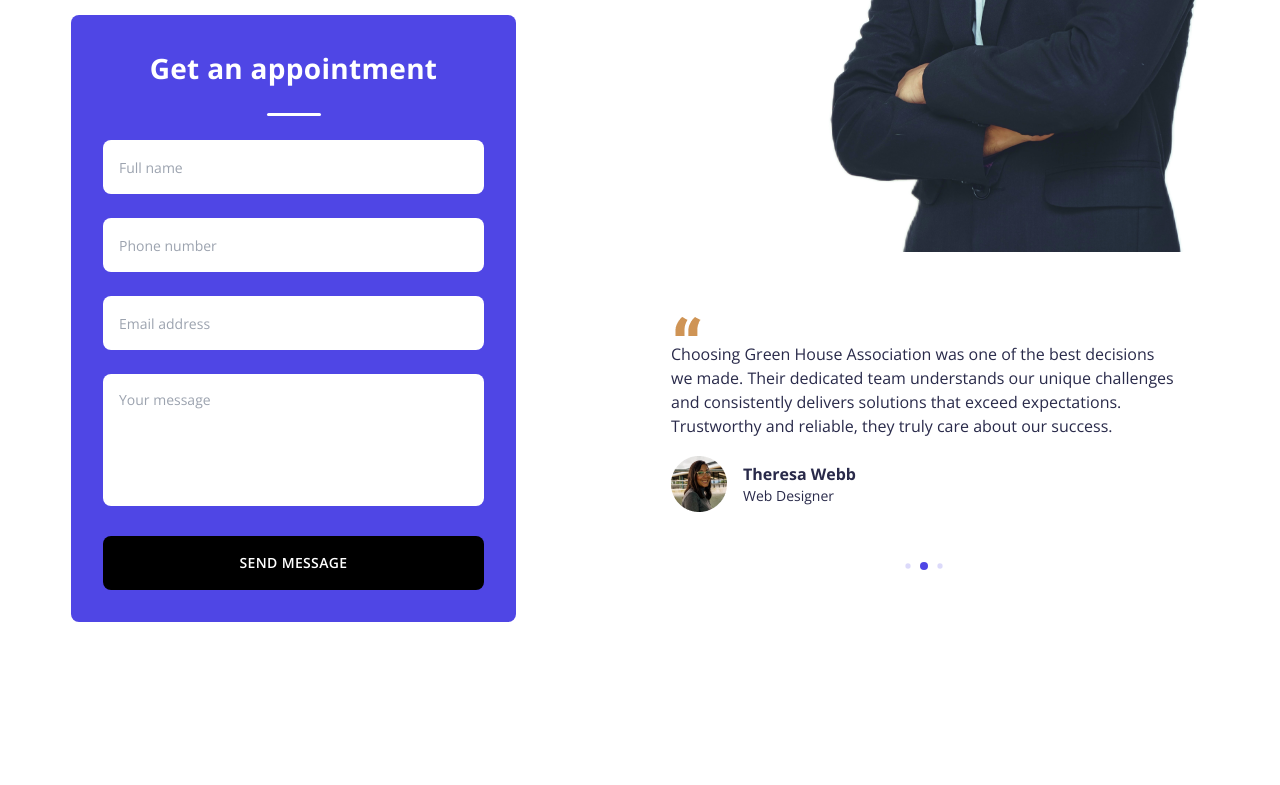
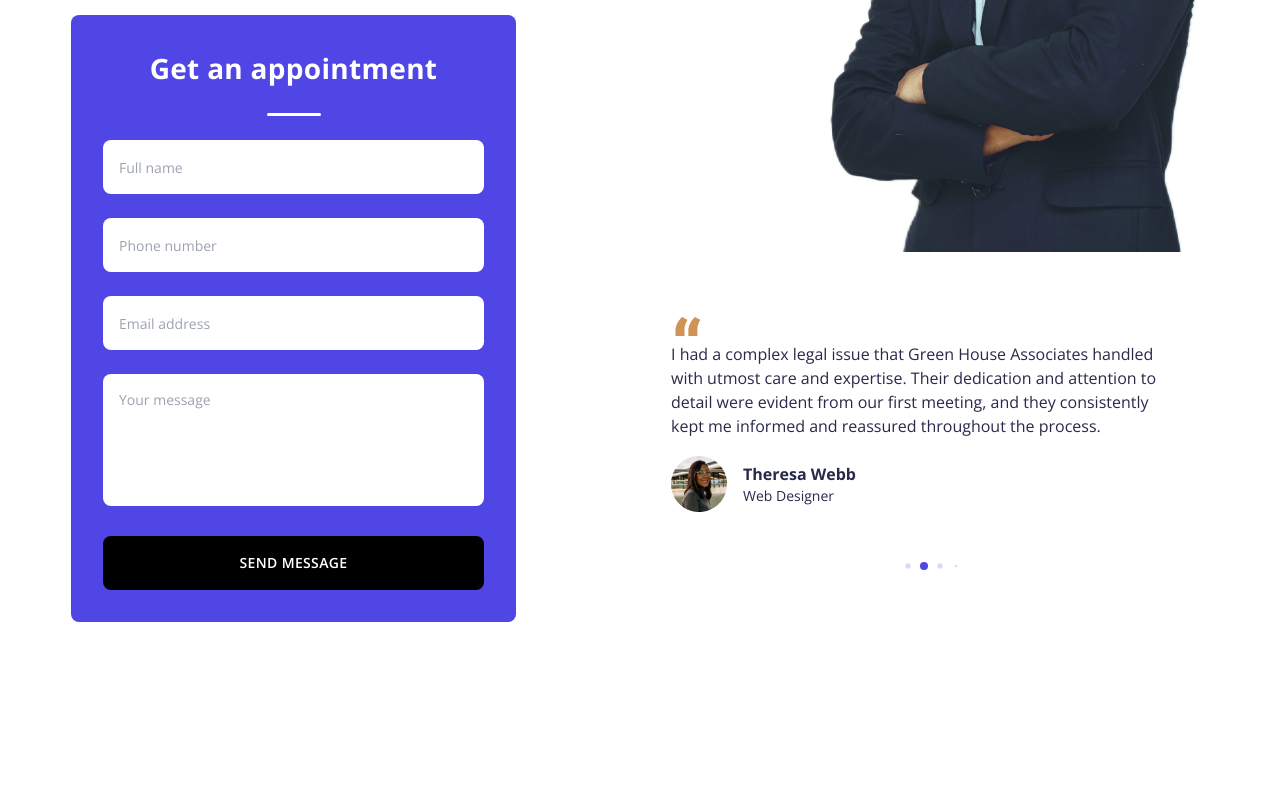
Before and after one commit to shakti1590/Lawyers-Portfolio-UI, a React (Create React App) app: page / in a window 1280 px wide. Shown: the part 501-1286 px from the top of the page. Built offline with nearby package versions, Linux system fonts and the light colour scheme.

Commit message:
add testimonial

```diff
--- a/src/data.js
+++ b/src/data.js
@@ -63,20 +63,68 @@ export const navigation = [
 // testimonials data
 export const testimonials = [
   {
-    text: 'Working with Green House Association has been a game-changer for our business. Their expert advice and seamless services have not only simplified our compliance needs but also boosted our operational efficiency. Highly recommended!',
+    text: 'Green House Associates provided exceptional legal guidance throughout my case. Their team was professional, knowledgeable, and always available to answer my questions. I felt confident and well-supported every step of the way.',
     name: 'Jane Cooper',
     image: ProfilePhoto1,
     position: 'Web Developer',
   },
   {
-    text: 'Choosing Green House Association was one of the best decisions we made. Their dedicated team understands our unique challenges and consistently delivers solutions that exceed expectations. Trustworthy and reliable, they truly care about our success.',
+    text: 'I had a complex legal issue that Green House Associates handled with utmost care and expertise. Their dedication and attention to detail were evident from our first meeting, and they consistently kept me informed and reassured throughout the process.',
     name: 'Theresa Webb',
     image: ProfilePhoto2,
     position: 'Web Designer',
   },
   {
-    text: 'I have relied on Green House Association for years, and they ve never let me down. From accounting to legal support, their comprehensive services have been crucial in scaling our business. Their proactive approach and deep expertise make them our trusted partner.',
+    text: 'Working with Green House Associates was a seamless experience. Their legal team is not only highly skilled but also incredibly empathetic and understanding. They took the time to understand my needs and provided tailored solutions that exceeded my expectations.',
     name: 'Kathryn Murphy',
+    image: ProfilePhoto3,
+    position: 'UI/UX Designer',
+  },
+  {
+  text: 'Working with Green House Associates was a seamless experience. Their legal team is not only highly skilled but also incredibly empathetic and understanding. They took the time to understand my needs and provided tailored solutions that exceeded my expectations.',
+    name: 'Balram Choubey',
+    image: ProfilePhoto3,
+    position: 'UI/UX Designer',
+  },
+  {
+  text: 'Green House Associates truly stands out for their client-centered approach. They made sure I was fully informed and comfortable with every decision made during my case. Their professionalism and expertise are unmatched, and I highly recommend their services.',
+    name: 'Kathryn',
+    image: ProfilePhoto3,
+    position: 'UI/UX Designer',
+  },
+  {
+  text: 'The team at Green House Associates is outstanding. They handled my legal matter with precision and care, ensuring a positive outcome. Their communication was clear and consistent, making the entire process much less stressful for me.',
+    name: 'Rahul Maurya',
+    image: ProfilePhoto3,
+    position: 'UI/UX Designer',
+  },
+  {
+  text: 'I am extremely satisfied with the legal services provided by Green House Associates. Their thoroughness and strategic thinking were crucial in resolving my case successfully. I highly appreciate their commitment to achieving the best possible results for their clients.',
+    name: 'Kausal',
+    image: ProfilePhoto3,
+    position: 'UI/UX Designer',
+  },
+  {
+  text: 'Green House Associates demonstrated exceptional legal acumen and professionalism in handling my case. Their team was always responsive and provided clear, concise advice. I felt confident knowing I had such a competent team advocating for me.',
+    name: 'Deepak kumar',
+    image: ProfilePhoto3,
+    position: 'UI/UX Designer',
+  },
+  {
+  text: 'From the initial consultation to the resolution of my case, Green House Associates exceeded my expectations. Their legal expertise, combined with their genuine care for their clients, makes them a top choice for anyone seeking legal assistance.',
+    name: 'Silpi dixit',
+    image: ProfilePhoto3,
+    position: 'UI/UX Designer',
+  },
+  {
+  text: 'I had a fantastic experience with Green House Associates. Their legal team was attentive, knowledgeable, and always willing to go the extra mile to ensure a positive outcome. I highly recommend their services to anyone in need of legal representation.',
+    name: 'Sandeep Singh',
+    image: ProfilePhoto3,
+    position: 'UI/UX Designer',
+  },
+  {
+  text: 'Green House Associates is a highly reliable and professional legal firm. They provided me with clear and actionable advice, and their attention to detail was impeccable. I am grateful for their support and highly recommend them to others.',
+    name: 'Azhar',
     image: ProfilePhoto3,
     position: 'UI/UX Designer',
   },
```
